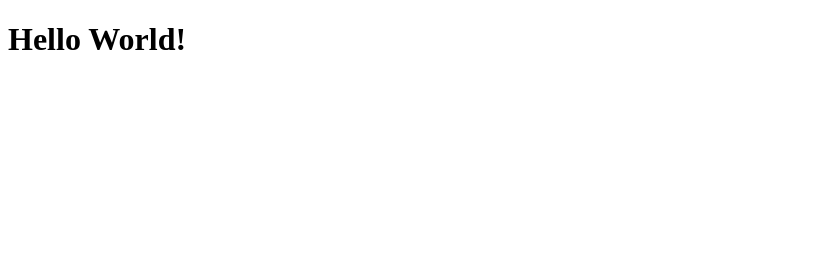
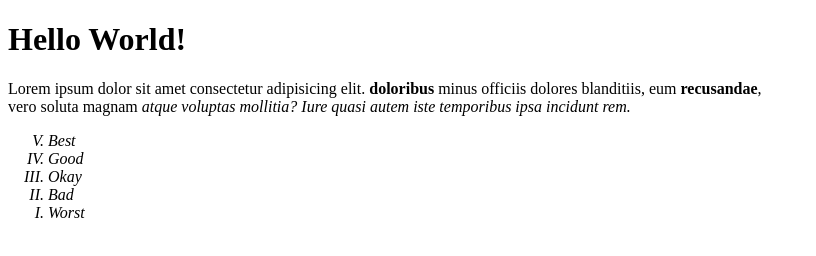
Before and after one commit to eldangold/git_test, a plain HTML site: page index.html in a window 1280 px wide. Shown: the whole page, without its empty margins (0-816 px from the left). Drawn offline with Linux system fonts and the light colour scheme.

Commit message:
Finish HTML and images topic

```diff
--- a/index.html
+++ b/index.html
@@ -7,5 +7,20 @@
 
   <body>
     <h1>Hello World!</h1>
+    <p>Lorem ipsum dolor sit amet consectetur adipisicing elit. <strong>doloribus</strong> minus officiis dolores blanditiis, eum <b>recusandae</b>, <br>vero soluta magnam <em>atque voluptas mollitia? Iure quasi autem iste temporibus ipsa incidunt rem.</p>
+      <ol reversed start="5">
+        <li>Best</li>
+        <li>Good</li>
+        <li>Okay</li>
+        <li>Bad</li>
+        <li>Worst</li>
+      </ol>
+
+      <ul
   </body>
+  <style>
+    li {
+      list-style-type: upper-roman;
+    }
+  </style>
 </html>
```
Also changed, not shown: odin-links-and-images/index.html (added, +14 -0 lines), odin-links-and-images/pages/about.html (added, +12 -0 lines), odin-links-and-images/images/dog.jpg (added).
